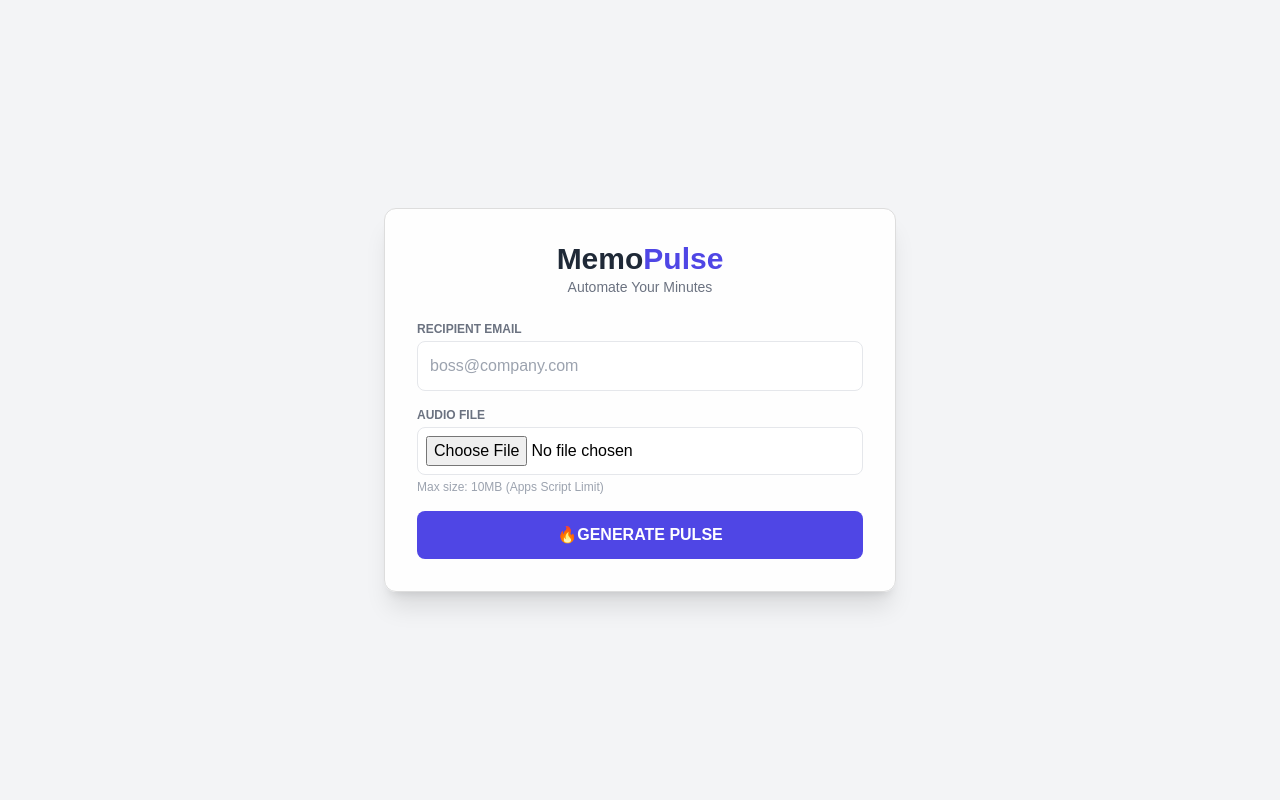
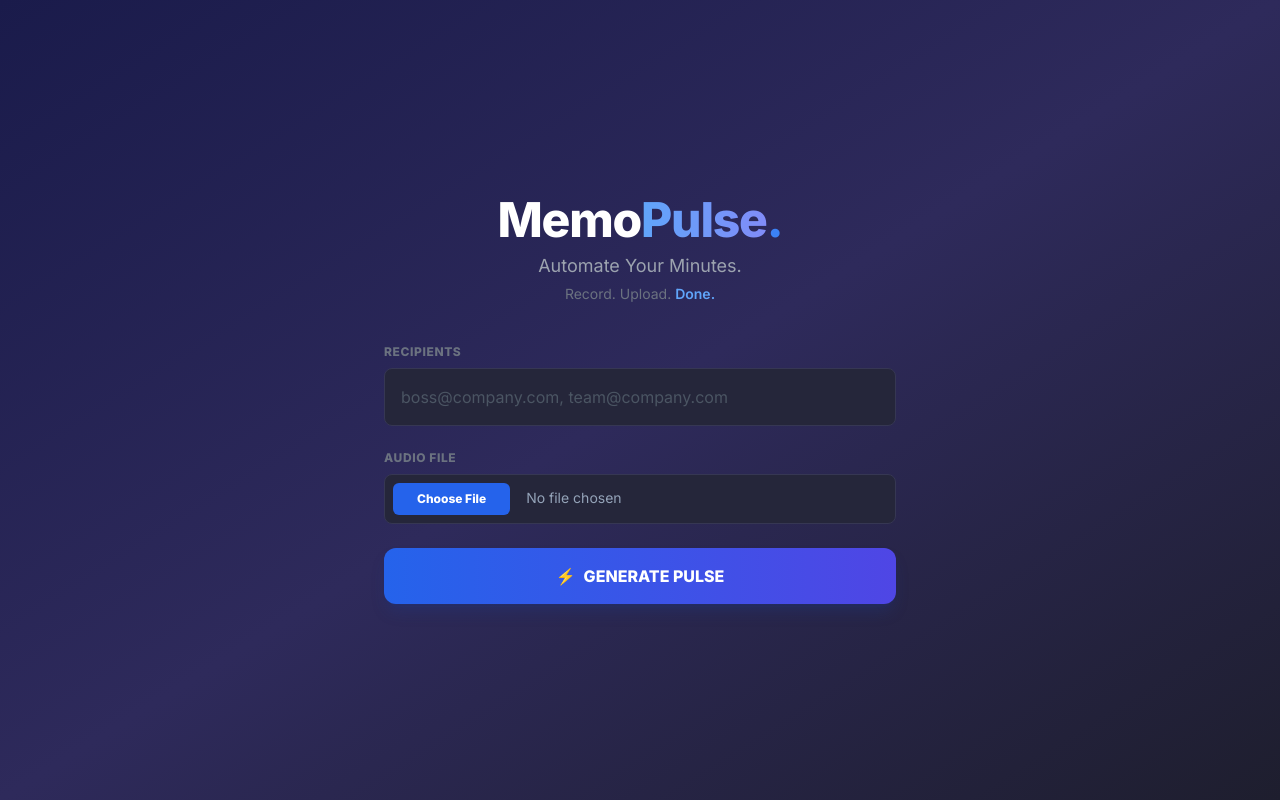
Before and after one commit to artechxr/memopulse-appsscript, a plain HTML site: page index.html in a window 1280 px wide. Drawn offline with nearby package versions, Linux system fonts and the light colour scheme.

Commit message:
index.html

```diff
--- a/index.html
+++ b/index.html
@@ -2,45 +2,67 @@
 <html>
 <head>
     <base target="_top">
+    <meta charset="UTF-8">
+    <meta name="viewport" content="width=device-width, initial-scale=1.0">
+    <title>MemoPulse</title>
     <script src="https://cdn.tailwindcss.com"></script>
+    <link href="https://fonts.googleapis.com/css2?family=Inter:wght@400;600;800&display=swap" rel="stylesheet">
     <style>
-      body { font-family: sans-serif; }
-      .glass { background: rgba(255, 255, 255, 0.9); border: 1px solid #ddd; }
+        body { font-family: 'Inter', sans-serif; }
+
+        /* Custom "No file chosen" text color fix */
+        input[type="file"] { color: #94a3b8; }
     </style>
 </head>
-<body class="bg-gray-100 min-h-screen flex items-center justify-center p-4">
+<body class="bg-[#1e1e2e] min-h-screen flex flex-col items-center justify-center p-4">
 
-    <div class="glass p-8 rounded-xl w-full max-w-lg shadow-xl">
-        <div class="text-center mb-6">
-            <h1 class="text-3xl font-bold text-gray-800">Memo<span class="text-indigo-600">Pulse</span></h1>
-            <p class="text-gray-500 text-sm">Automate Your Minutes</p>
+    <div class="fixed inset-0 bg-gradient-to-br from-[#1a1b4b] via-[#2e2a5b] to-[#1e1e2e] -z-10"></div>
+
+    <div class="w-full max-w-lg">
+
+        <div class="text-center mb-10">
+            <h1 class="text-5xl font-extrabold tracking-tight text-white mb-2">
+                Memo<span class="text-transparent bg-clip-text bg-gradient-to-r from-blue-400 to-indigo-400">Pulse</span><span class="text-blue-500">.</span>
+            </h1>
+            <p class="text-gray-400 text-lg">Automate Your Minutes.</p>
+            <p class="text-gray-500 text-sm mt-1">Record. Upload. <span class="text-blue-400 font-semibold">Done.</span></p>
         </div>
 
-        <form id="pulseForm" class="space-y-4">
+        <form id="pulseForm" class="space-y-6">
+
             <div>
-                <label class="block text-xs font-bold text-gray-500 uppercase">Recipient Email</label>
-                <input type="email" name="email" required placeholder="boss@company.com"
-                    class="w-full mt-1 p-3 border rounded-lg focus:ring-2 focus:ring-indigo-500 outline-none">
+                <label class="block text-xs font-bold text-gray-500 uppercase tracking-wider mb-2">Recipients</label>
+                <input type="text" name="email" required placeholder="boss@company.com, team@company.com"
+                    class="w-full bg-[#25263a] border border-[#363753] text-gray-300 placeholder-gray-600 rounded-lg p-4 focus:outline-none focus:border-blue-500 focus:ring-1 focus:ring-blue-500 transition-all">
             </div>
 
             <div>
-                <label class="block text-xs font-bold text-gray-500 uppercase">Audio File</label>
-                <input type="file" name="audioFile" accept="audio/*" required
-                    class="w-full mt-1 p-2 border rounded-lg bg-white">
-                <p class="text-xs text-gray-400 mt-1">Max size: 10MB (Apps Script Limit)</p>
+                <label class="block text-xs font-bold text-gray-500 uppercase tracking-wider mb-2">Audio File</label>
+                <div class="bg-[#25263a] border border-[#363753] rounded-lg p-2 transition-all hover:border-blue-500/50">
+                    <input type="file" name="audioFile" accept="audio/*" required
+                        class="block w-full text-sm
+                               file:mr-4 file:py-2 file:px-6
+                               file:rounded-md file:border-0
+                               file:text-xs file:font-bold
+                               file:bg-blue-600 file:text-white
+                               file:cursor-pointer hover:file:bg-blue-500
+                               cursor-pointer">
+                </div>
             </div>
 
             <button type="button" onclick="submitData()" id="btn"
-                class="w-full bg-indigo-600 text-white font-bold py-3 rounded-lg hover:bg-indigo-700 transition">
-                🔥GENERATE PULSE
+                class="w-full mt-6 bg-gradient-to-r from-blue-600 to-indigo-600 hover:from-blue-500 hover:to-indigo-500 text-white font-bold py-4 rounded-xl shadow-lg shadow-blue-900/30 transition transform hover:scale-[1.02] flex items-center justify-center gap-2">
+                <span>⚡</span> GENERATE PULSE
             </button>
         </form>
 
-        <div id="status" class="hidden mt-4 text-center text-sm text-indigo-600 animate-pulse">
-            Processing... This may take up to 60 or more seconds...
+        <div id="status" class="hidden mt-8 text-center">
+            <div class="inline-block animate-spin rounded-full h-6 w-6 border-t-2 border-b-2 border-blue-500 mb-2"></div>
+            <p class="text-blue-400 text-sm font-medium animate-pulse">Processing your audio...</p>
         </div>
 
-        <div id="result" class="hidden mt-4 p-4 bg-white rounded border text-sm"></div>
+        <div id="result" class="hidden mt-6 p-4 bg-[#25263a] border border-green-900/50 rounded-xl text-sm text-green-400 text-center shadow-lg"></div>
+
     </div>
 
     <script>
@@ -50,37 +72,37 @@
             var status = document.getElementById('status');
             var result = document.getElementById('result');
 
-            // Simple Validation
             if(!form.email.value || !form.audioFile.files.length) {
-                alert("Please fill all fields");
+                alert("Please select a file and enter an email.");
                 return;
             }
 
-            // UI Updates
+            // Lock UI
             btn.disabled = true;
-            btn.innerText = "Working...";
+            btn.classList.add('opacity-50', 'cursor-not-allowed');
             status.classList.remove('hidden');
             result.classList.add('hidden');
 
-            // Send to Google Apps Script Backend
             google.script.run
                 .withSuccessHandler(function(response) {
                     status.classList.add('hidden');
                     btn.disabled = false;
-                    btn.innerText = "Generate Another";
+                    btn.classList.remove('opacity-50', 'cursor-not-allowed');
 
                     if (response.status === 'success') {
-                        result.innerHTML = '<span class="text-green-600 font-bold">✅ Sent!</span><br><br>' + response.preview;
+                        result.innerHTML = `✅ <b>Done!</b> Minutes sent to ${form.email.value}`;
+                        result.className = "mt-6 p-4 bg-[#1e293b] border border-green-500/30 rounded-xl text-green-400 text-center";
                     } else {
-                        result.innerHTML = '<span class="text-red-600 font-bold">❌ Error:</span> ' + response.message;
+                        result.innerHTML = `❌ ${response.message}`;
+                        result.className = "mt-6 p-4 bg-[#1e293b] border border-red-500/30 rounded-xl text-red-400 text-center";
                     }
                     result.classList.remove('hidden');
                 })
                 .withFailureHandler(function(err) {
                     status.classList.add('hidden');
                     btn.disabled = false;
-                    btn.innerText = "Try Again";
-                    alert("Server Failure: " + err);
+                    result.innerHTML = `❌ System Error: ${err}`;
+                    result.classList.remove('hidden');
                 })
                 .processForm(form);
         }
```
